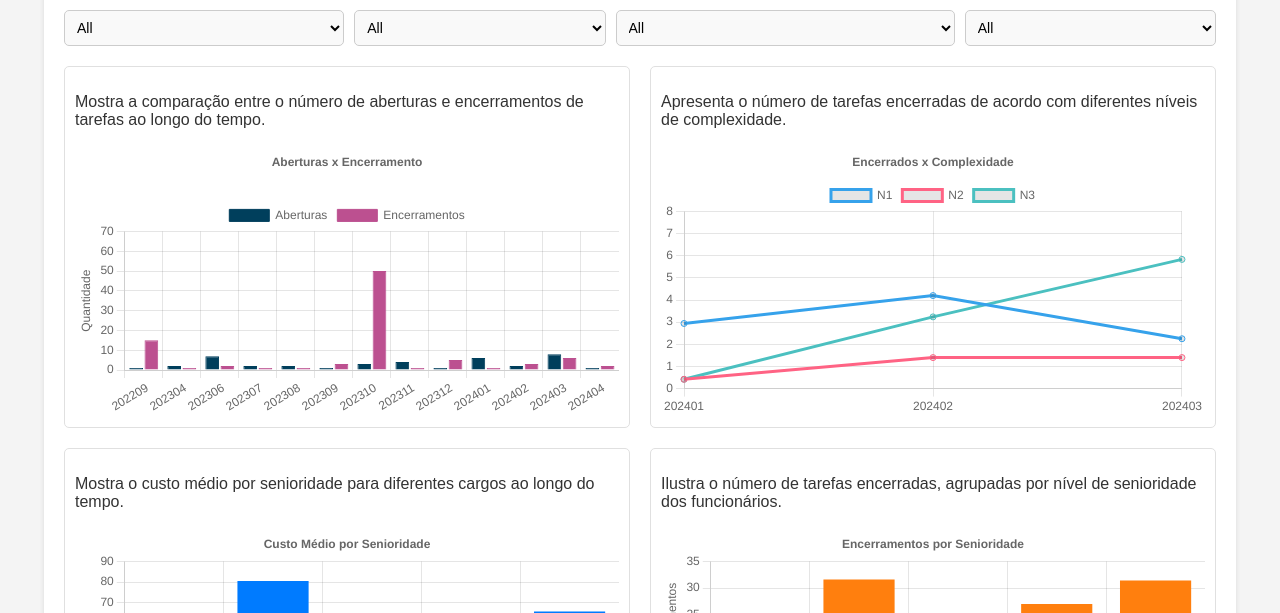
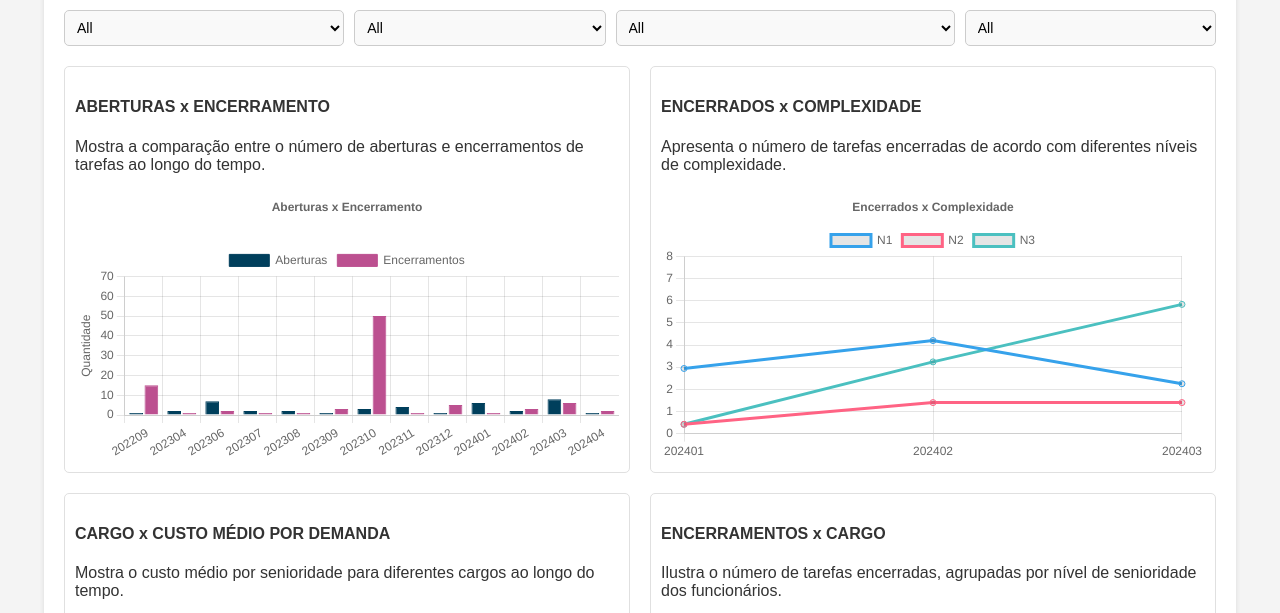
Before and after one commit to turing-420/softek-2024, a plain HTML site: page dash-web/jam/index.html in a window 1280 px wide. Shown: the part 112-725 px from the top of the page. Drawn offline with nearby package versions, Linux system fonts and the light colour scheme.

Commit message:
add tiulos graficos 📈

```diff
--- a/dash-web/jam/index.html
+++ b/dash-web/jam/index.html
@@ -95,18 +95,22 @@
 
 <div class="chart-grid">
     <div class="chart-container">
+        <h4>ABERTURAS x ENCERRAMENTO</h4>
         <p>Mostra a comparação entre o número de aberturas e encerramentos de tarefas ao longo do tempo.</p>
         <canvas id="abertura-encerramento-chart"></canvas>
     </div>
     <div class="chart-container">
+        <h4>ENCERRADOS x COMPLEXIDADE</h4>
         <p>Apresenta o número de tarefas encerradas de acordo com diferentes níveis de complexidade.</p>
         <canvas id="encerrados-complexidade-chart"></canvas>
     </div>
     <div class="chart-container">
+        <h4>CARGO x CUSTO MÉDIO POR DEMANDA</h4>
         <p>Mostra o custo médio por senioridade para diferentes cargos ao longo do tempo.</p>
         <canvas id="cargo-custo-chart"></canvas>
     </div>
     <div class="chart-container">
+        <h4>ENCERRAMENTOS x CARGO</h4>
         <p>Ilustra o número de tarefas encerradas, agrupadas por nível de senioridade dos funcionários.</p>
         <canvas id="encerramentos-cargo-chart"></canvas>
     </div>
```
